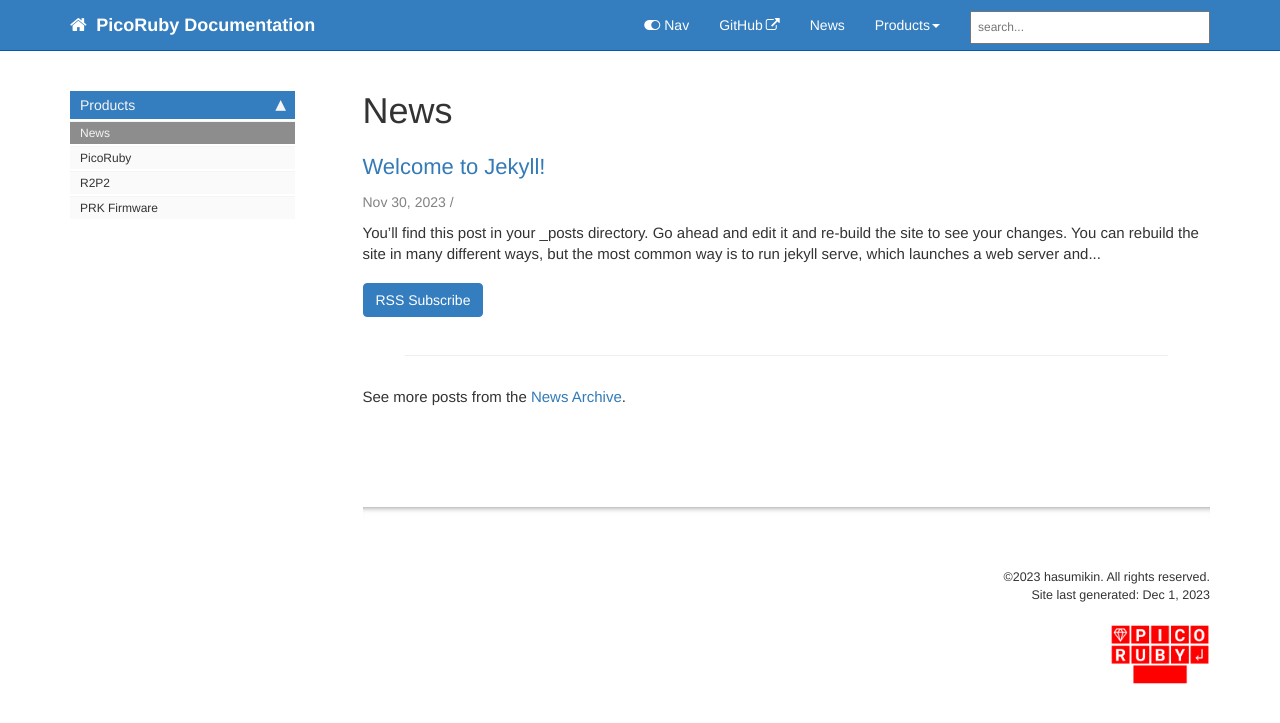
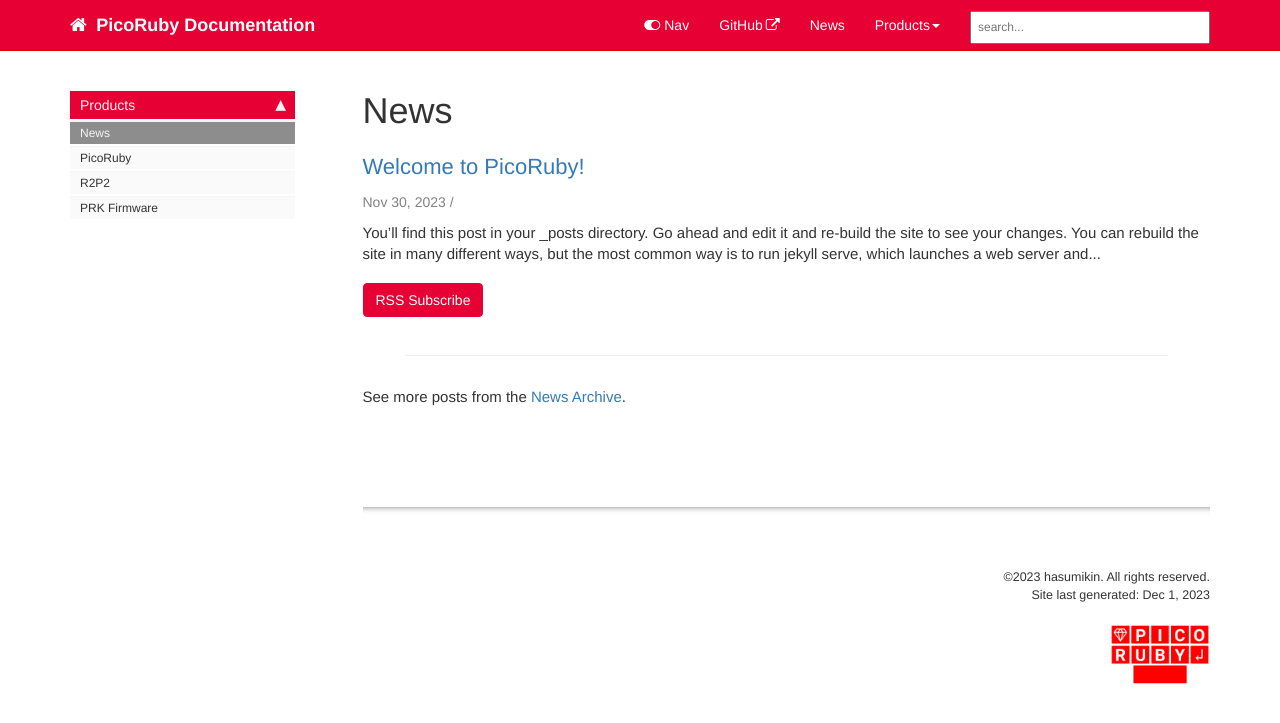
Before and after one commit to picoruby/picoruby.github.io, a Jekyll site: the page built from pages/news/news.html, in a window 1280 px wide. Shown: the top 723 px of the page. Built offline with Jekyll 4.4.1, drawn with Linux system fonts in a browser that asks for light colours; comment, search, counter and statistics services are not loaded.

Commit message:
theme-red.css

```diff
--- a/_data/sidebars/home_sidebar.yml
+++ b/_data/sidebars/home_sidebar.yml
@@ -12,11 +12,11 @@ entries:
       url: /news.html
       output: web
     - title: PicoRuby
-      url: /piroruby_introduction.html
+      url: /index.html
       output: web
     - title: R2P2
-      url: /p1_landing_page.html
+      url: /r2p2.html
       output: web
     - title: PRK Firmware
-      url: /p2_landing_page.html
+      url: /prk_firmware.html
       output: web
--- a/_includes/head.html
+++ b/_includes/head.html
@@ -14,7 +14,7 @@
 <link rel="stylesheet" href="css/customstyles.css">
 <link rel="stylesheet" href="css/boxshadowproperties.css">
 <!-- most color styles are extracted out to here -->
-<link rel="stylesheet" href="css/theme-blue.css">
+<link rel="stylesheet" href="css/theme-red.css">
 
 <script src="https://cdnjs.cloudflare.com/ajax/libs/jquery/3.3.1/jquery.min.js"></script>
 
--- a/_includes/head_print.html
+++ b/_includes/head_print.html
@@ -11,7 +11,7 @@
 <link rel="stylesheet" href="{{ "/css/bootstrap.min.css" | prepend: site.baseurl | prepend: site.url }}">
 <link rel="stylesheet" href="{{ "/css/modern-business.css" | prepend: site.baseurl | prepend: site.url }}">
 <link rel="stylesheet" href="{{ "/css/customstyles.css" | prepend: site.baseurl | prepend: site.url }}">
-<link rel="stylesheet" href="{{ "/css/theme-blue.css" | prepend: site.baseurl | prepend: site.url }}">
+<link rel="stylesheet" href="{{ "/css/theme-red.css" | prepend: site.baseurl | prepend: site.url }}">
 <link rel="stylesheet" href="{{ "/css/syntax.css" | prepend: site.baseurl | prepend: site.url }}">
 <link rel="stylesheet" href="{{ "/css/printstyles.css" | prepend: site.baseurl }}">
 
--- /dev/null
+++ b/css/theme-red.css
@@ -0,0 +1,121 @@
+.summary {
+    color: #808080;
+    border-left: 5px solid #e83929;
+    font-size:16px;
+}
+
+
+h3 {color: #e83929; }
+h4 {color: #808080; }
+
+.nav-tabs > li.active > a, .nav-tabs > li.active > a:hover, .nav-tabs > li.active > a:focus {
+    background-color: #248ec2;
+    color: white;
+}
+
+.nav > li.active > a {
+    background-color: #e60033;
+}
+
+.nav > li > a:hover {
+    background-color: #e60033;
+}
+
+div.navbar-collapse .dropdown-menu > li > a:hover {
+    background-color: #e60033;
+}
+
+.nav li.thirdlevel > a {
+    background-color: #FAFAFA !important;
+    color: #248EC2;
+    font-weight: bold;
+}
+
+a[data-toggle="tooltip"] {
+    color: #649345;
+    font-style: italic;
+    cursor: default;
+}
+
+.navbar-inverse {
+    background-color: #e60033;
+    border-color: #DE010C;
+}
+.navbar-inverse .navbar-nav>li>a, .navbar-inverse .navbar-brand {
+    color: white;
+}
+
+.navbar-inverse .navbar-nav>li>a:hover, a.fa.fa-home.fa-lg.navbar-brand:hover {
+     color: #f0f0f0;
+}
+
+a.navbar-brand:hover {
+  color: #f0f0f0;
+}
+
+.navbar-inverse .navbar-nav > .open > a, .navbar-inverse .navbar-nav > .open > a:hover, .navbar-inverse .navbar-nav > .open > a:focus {
+    color: #DE010C;
+}
+
+.navbar-inverse .navbar-nav > .open > a, .navbar-inverse .navbar-nav > .open > a:hover, .navbar-inverse .navbar-nav > .open > a:focus {
+    background-color: #DE010C;
+    color: #ffffff;
+}
+
+.navbar-inverse .navbar-collapse, .navbar-inverse .navbar-form {
+    border-color: #248ec2 !important;
+}
+
+.btn-primary {
+    color: #ffffff;
+    background-color: #e60033;
+    border-color: #e60033;
+}
+
+.navbar-inverse .navbar-nav > .active > a, .navbar-inverse .navbar-nav > .active > a:hover, .navbar-inverse .navbar-nav > .active > a:focus {
+    background-color: #e60033;
+}
+
+.btn-primary:hover,
+.btn-primary:focus,
+.btn-primary:active,
+.btn-primary.active,
+.open .dropdown-toggle.btn-primary {
+    background-color: #ff6633;
+    border-color: #e60033;
+}
+
+.printTitle {
+    color: #DE010C !important;
+}
+
+body.print h1 {color: #DE010C !important; font-size:28px !important;}
+body.print h2 {color: #595959 !important; font-size:20px !important;}
+body.print h3 {color: #E50E51 !important; font-size:14px !important;}
+body.print h4 {color: #679DCE !important; font-size:14px; font-style: italic !important;}
+
+.anchorjs-link:hover {
+    color: #216f9b;
+}
+
+div.sidebarTitle {
+    color: #DE010C;
+}
+
+li.sidebarTitle {
+  margin-top:20px;
+    font-weight:normal;
+    font-size:130%;
+    color: #e83929;
+    margin-bottom:10px;
+    margin-left: 5px;
+
+}
+
+.navbar-inverse .navbar-toggle:focus, .navbar-inverse .navbar-toggle:hover {
+    background-color: #DE010C;
+}
+
+.navbar-inverse .navbar-toggle {
+    border-color: #DE010C;
+}
```
Also changed, not shown: _posts/2023-11-30-welcome-to-picoruby.md (renamed from _posts/2023-11-30-welcome-to-jekyll.markdown, +1 -1 lines).
